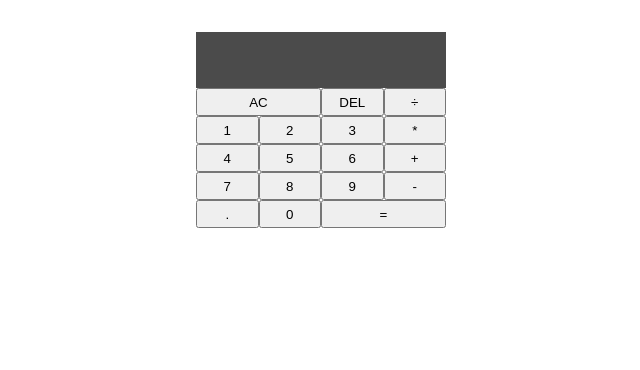
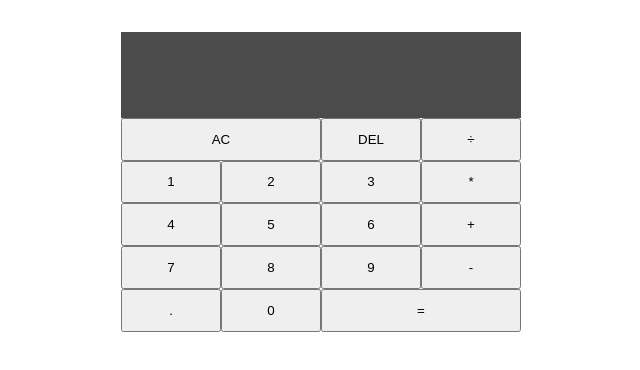
Before and after one commit to f4b4nd/react-calculator, a React (Create React App) app in the folder calculator/: page / in a window 1280 px wide. Shown: the top 370 px of the page, without its empty margins (319-959 px from the left). Built offline with nearby package versions, Linux system fonts and the light colour scheme.

Commit message:
fix minor design

```diff
--- a/calculator/src/App.scss
+++ b/calculator/src/App.scss
@@ -3,7 +3,8 @@
 }
 
 .calculator {
-    max-width: 250px;
+    max-width: 400px;
+    height: 300px;
     margin: 0 auto;
     display: grid;
     grid-template-columns: 1fr 1fr 1fr 1fr;
@@ -21,7 +22,11 @@
         height: 20px;
     }
     .previous-operand {
-        font-size: 0.7em;
+        font-size: 1.1em;
+    }
+
+    .current-operand {
+        font-size: 1.5em;
     }
 
 }
--- a/calculator/src/index.js
+++ b/calculator/src/index.js
@@ -2,7 +2,6 @@
 import ReactDOM from 'react-dom';
 import './index.css';
 import App from './App';
-import reportWebVitals from './reportWebVitals';
 
 ReactDOM.render(
   <React.StrictMode>
@@ -10,8 +9,3 @@
   </React.StrictMode>,
   document.getElementById('root')
 );
-
-// If you want to start measuring performance in your app, pass a function
-// to log results (for example: reportWebVitals(console.log))
-// or send to an analytics endpoint. Learn more: https://bit.ly/CRA-vitals
-reportWebVitals();
--- a/calculator/src/reportWebVitals.js
+++ /dev/null
@@ -1,13 +0,0 @@
-const reportWebVitals = onPerfEntry => {
-  if (onPerfEntry && onPerfEntry instanceof Function) {
-    import('web-vitals').then(({ getCLS, getFID, getFCP, getLCP, getTTFB }) => {
-      getCLS(onPerfEntry);
-      getFID(onPerfEntry);
-      getFCP(onPerfEntry);
-      getLCP(onPerfEntry);
-      getTTFB(onPerfEntry);
-    });
-  }
-};
-
-export default reportWebVitals;
```
Also changed, not shown: calculator/package.json (+8 -7 lines), 2 other files (tests, documents, lock files or other folders).
